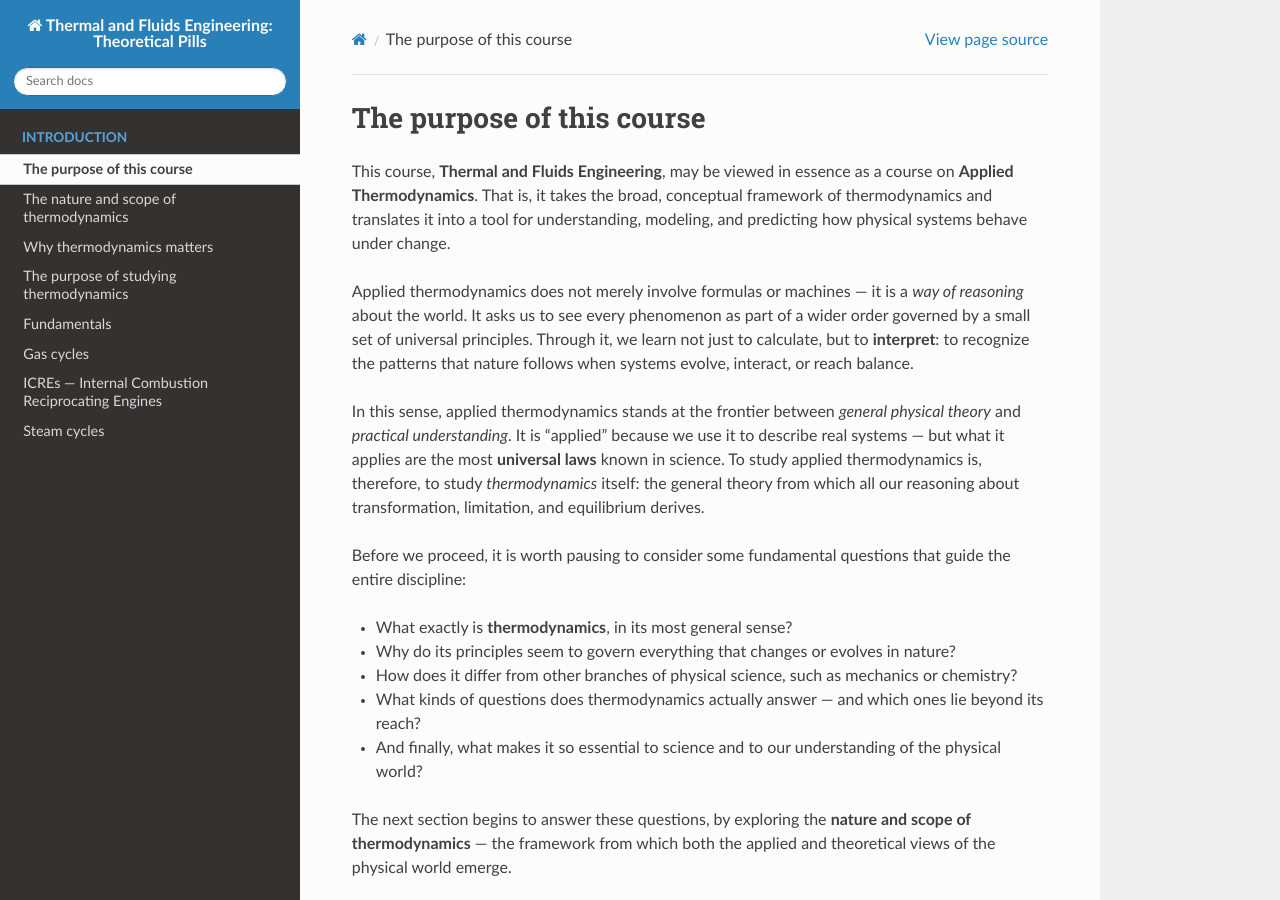
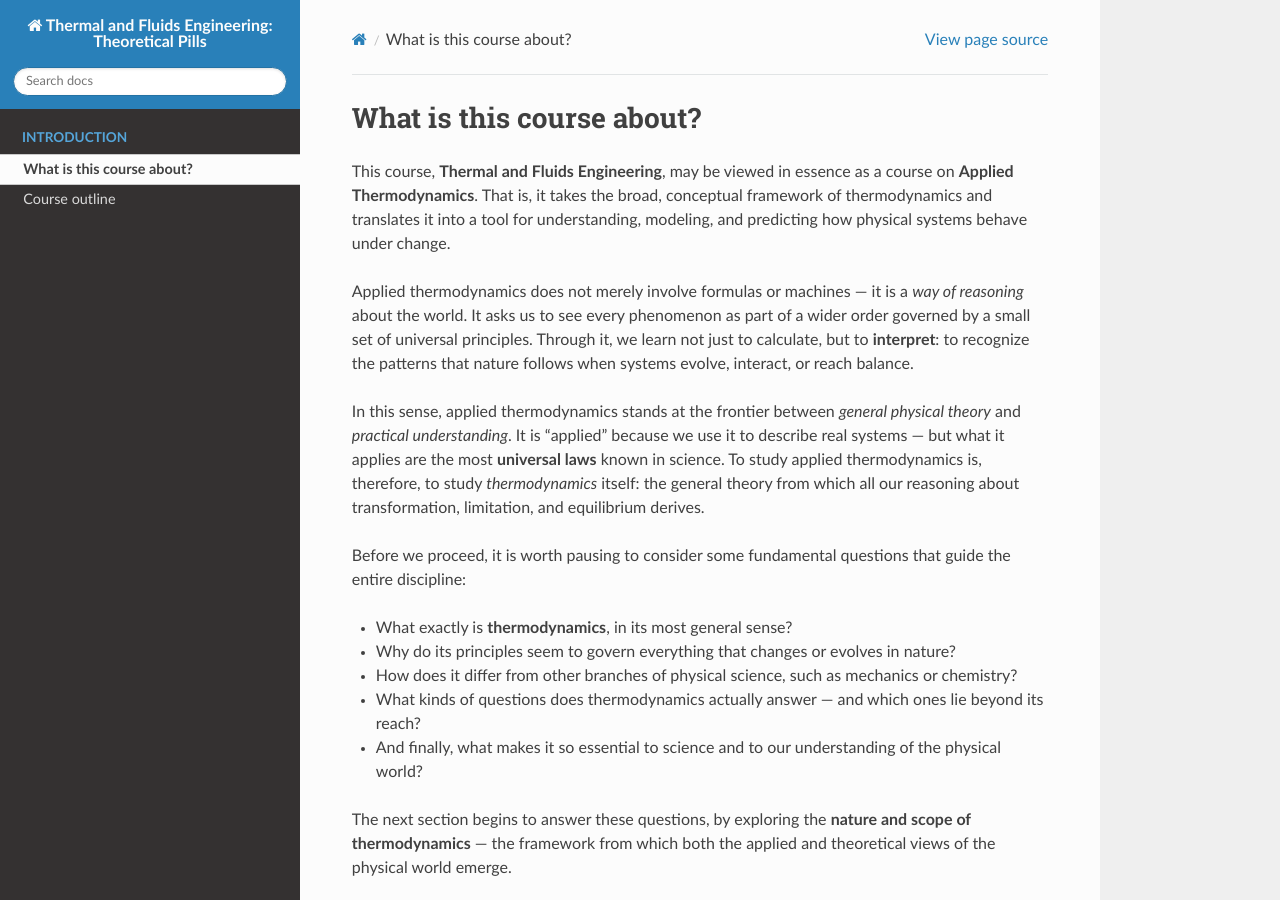
Before and after one commit to azarketa/Thermodynamics-theoretical-pills, a Sphinx documentation site: the page built from source/0001_What_is_this_course_about.md, in a window 1280 px wide and 900 px high. Built offline with Sphinx 7.4.7 and the Read the Docs theme 3.1.0, drawn with Linux system fonts in a browser that asks for light colours; pages that are not in the unit, such as notebooks, are missing from menus.

Commit message:
Files updated

```diff
--- a/source/0001_What_is_this_course_about.md
+++ b/source/0001_What_is_this_course_about.md
@@ -1,5 +1,5 @@
-(subsec_purpose_of_the_course)=
-## The purpose of this course
+(sec_what_is_this_course_about)=
+# What is this course about?
 
 This course, **Thermal and Fluids Engineering**, may be viewed in essence as a course on **Applied Thermodynamics**. That is, it takes the broad, conceptual framework of thermodynamics and translates it into a tool for understanding, modeling, and predicting how physical systems behave under change.
 
--- a/source/0002_Course_outline.md
+++ b/source/0002_Course_outline.md
@@ -1,3 +1,6 @@
+(sec_course_outline)?
+# Course outline
+
 The course develops progressively — from the **foundations of thermodynamic reasoning** to the **analysis of canonical thermal cycles** that underpin real energy-conversion systems.
 Each block introduces a self-contained set of principles while remaining grounded in measurable quantities and engineering interpretation.
 
@@ -94,7 +97,7 @@
 :::
 
 (subsec_ICREs)=
-## ICREs — Internal Combustion Reciprocating Engines
+## ICREs
 
 This block examines **reciprocating systems** where combustion occurs *inside* the working chamber.
 They are modeled as **air-standard cycles**, providing idealized references for practical engine operation.
```
